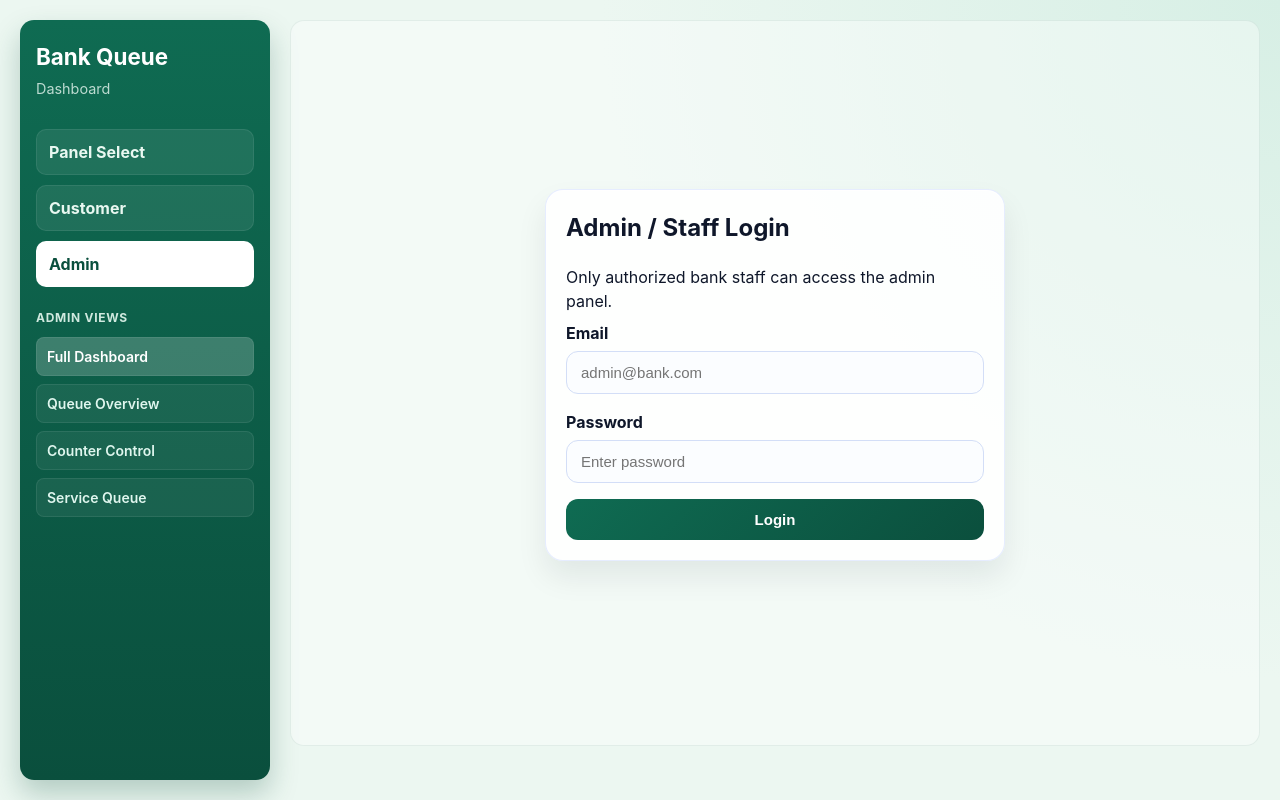
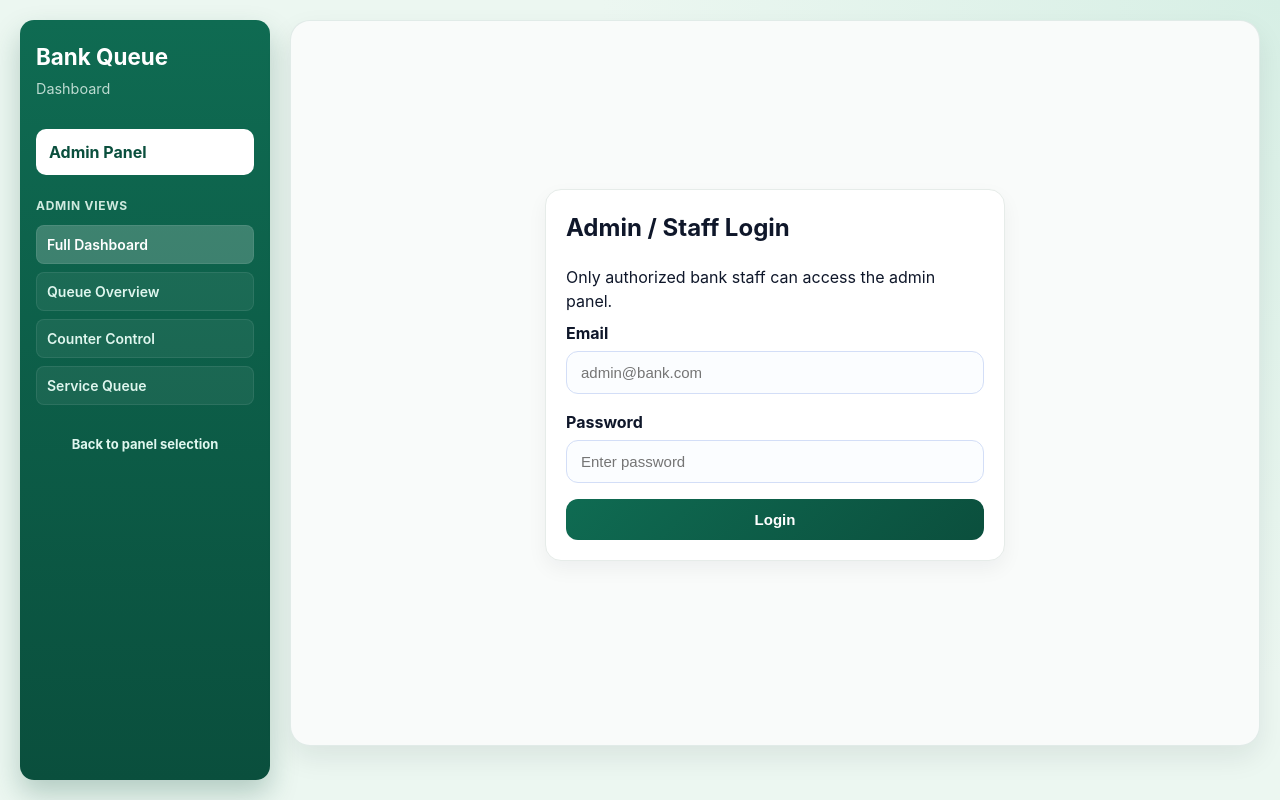
Before and after one commit to devthakuree/Bank-Queue-System-frontend, a React (Vite) app: page /admin/login in a window 1280 px wide. Built offline with nearby package versions, Linux system fonts and the light colour scheme.

Commit message:
Add back navigation link and update sidebar links for better context

```diff
--- a/package.json
+++ b/package.json
@@ -20,11 +20,14 @@
     "@eslint/js": "^9.39.4",
     "@rolldown/binding-win32-x64-msvc": "^1.0.0-rc.16",
     "@vitejs/plugin-react": "^6.0.1",
+    "autoprefixer": "^10.5.0",
     "eslint": "^9.39.4",
     "eslint-plugin-react-hooks": "^7.0.1",
     "eslint-plugin-react-refresh": "^0.5.2",
     "globals": "^17.4.0",
+    "postcss": "^8.5.10",
     "sass": "^1.99.0",
+    "tailwindcss": "^3.4.13",
     "vite": "^8.0.4"
   }
 }
--- a/src/App.scss
+++ b/src/App.scss
@@ -108,6 +108,15 @@ $success: #16a34a;
   font-weight: 800;
 }
 
+.back-select-link {
+  text-decoration: none;
+  color: #dff6ee;
+  font-weight: 700;
+  font-size: 13px;
+  margin-top: 8px;
+  text-align: center;
+}
+
 .app-header {
   display: flex;
   justify-content: space-between;
@@ -185,34 +194,58 @@ $success: #16a34a;
 
 .dashboard-main {
   max-width: none;
-  background: rgba(255, 255, 255, 0.38);
-  border: 1px solid rgba(13, 91, 70, 0.08);
-  border-radius: 14px;
+  background: #f9fbfa;
+  border: 1px solid rgba(13, 91, 70, 0.1);
+  border-radius: 20px;
+  box-shadow: 0 12px 28px rgba(15, 23, 42, 0.08);
+}
+
+.dashboard-frame {
+  display: grid;
+  gap: 16px;
+}
+
+.dashboard-topbar {
+  display: flex;
+  justify-content: space-between;
+  align-items: center;
+  background: #ffffff;
+  border: 1px solid #e7efec;
+  border-radius: 16px;
+  box-shadow: none;
+
+  h2 {
+    margin: 0;
+    font-size: 2rem;
+  }
+
+  p {
+    margin: 6px 0 0;
+    color: #6b7280;
+  }
 }
 
 .card {
-  background: rgba(255, 255, 255, 0.88);
-  border: 1px solid rgba(160, 182, 255, 0.25);
-  border-radius: 18px;
+  background: #ffffff;
+  border: 1px solid #e6ece9;
+  border-radius: 16px;
   padding: 20px;
-  box-shadow:
-    0 16px 30px rgba(15, 23, 42, 0.08),
-    inset 0 1px 0 rgba(255, 255, 255, 0.85);
+  box-shadow: 0 8px 20px rgba(15, 23, 42, 0.05);
 }
 
 .summary-card {
-  background: linear-gradient(180deg, #ffffff 0%, #f6f9ff 100%);
+  background: #ffffff;
 
   &:nth-child(1) {
-    border-top: 4px solid #ef4444;
+    border-top: 4px solid #0f6b52;
   }
 
   &:nth-child(2) {
-    border-top: 4px solid #2563eb;
+    border-top: 4px solid #2f8f73;
   }
 
   &:nth-child(3) {
-    border-top: 4px solid #16a34a;
+    border-top: 4px solid #5db69c;
   }
 }
 
@@ -228,6 +261,11 @@ $success: #16a34a;
   font-size: 30px;
   margin: 8px 0;
   color: $text;
+}
+
+.summary-card small {
+  color: #6b7280;
+  font-size: 12px;
 }
 
 .nav-btn {
--- a/src/components/Sidebar.jsx
+++ b/src/components/Sidebar.jsx
@@ -23,9 +23,10 @@ function Sidebar() {
       </div>
 
       <nav className="sidebar-nav">
-        <NavLink to="/">Panel Select</NavLink>
-        <NavLink to="/customer">Customer</NavLink>
-        <NavLink to={loggedIn ? "/admin" : "/admin/login"}>Admin</NavLink>
+        {isCustomerPage ? <NavLink to="/customer">Customer Panel</NavLink> : null}
+        {isAdminPage ? (
+          <NavLink to={loggedIn ? "/admin" : "/admin/login"}>Admin Panel</NavLink>
+        ) : null}
       </nav>
 
       {isCustomerPage ? (
@@ -84,6 +85,10 @@ function Sidebar() {
           Logout
         </button>
       ) : null}
+
+      <Link to="/" className="back-select-link">
+        Back to panel selection
+      </Link>
     </aside>
   );
 }
--- a/src/pages/AdminPage.jsx
+++ b/src/pages/AdminPage.jsx
@@ -68,6 +68,12 @@ function AdminPage() {
   };
 
   return (
+    <div className="dashboard-frame">
+      <div className="dashboard-topbar card">
+        <h2>Admin Dashboard</h2>
+        <p>Monitor counters and control service flow in real time.</p>
+      </div>
+
       <div className="admin-layout">
         {(view === "all" || view === "overview") && (
           <div className="summary-grid">
@@ -118,6 +124,7 @@ function AdminPage() {
           </section>
         ) : null}
       </div>
+    </div>
   );
 }
 
--- a/src/pages/CustomerPage.jsx
+++ b/src/pages/CustomerPage.jsx
@@ -88,6 +88,12 @@ function CustomerPage() {
   };
 
   return (
+    <div className="dashboard-frame">
+      <div className="dashboard-topbar card">
+        <h2>Customer Dashboard</h2>
+        <p>Generate your token and track live queue updates.</p>
+      </div>
+
       <div className={`page-grid ${view !== "all" ? "single-view" : ""}`}>
         {(view === "all" || view === "token") && (
           <section className="left-panel">
@@ -167,6 +173,7 @@ function CustomerPage() {
           </section>
         ) : null}
       </div>
+    </div>
   );
 }
 
```
Also changed, not shown: 1 other file (tests, documents, lock files or other folders). Lines whose indentation alone changed are shown as unchanged.
